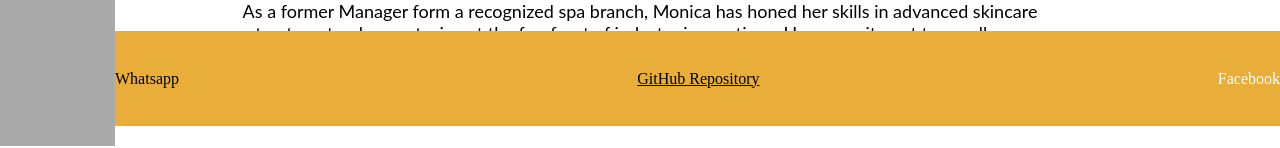
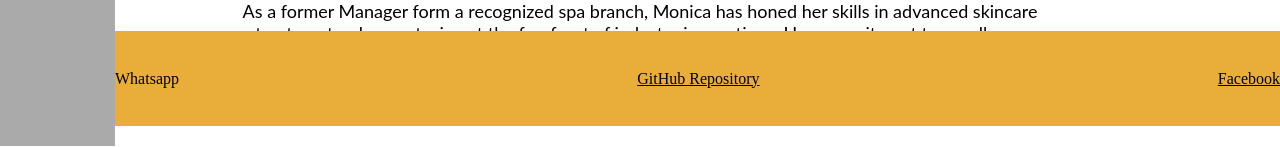
Before and after one commit to Luiz-elTlaloc/Spa-client, a React (Vite) app: page /about in a window 1280 px wide. Shown: the part 674-822 px from the top of the page. Built offline with nearby package versions, Linux system fonts and the light colour scheme; no server answers.

Commit message:
social routes

```diff
--- a/src/components/Footer.jsx
+++ b/src/components/Footer.jsx
@@ -9,13 +9,13 @@ const Footer = () => {
       <a>Whatsapp</a>
       </div>
       <div className="github-button">
-        <a href="https://github.com/emelygomezio/react-app">
+        <a href="https://github.com/Luiz-elTlaloc">
           GitHub Repository
         </a>
       </div>
       <div className="footer-nav">
         <div className="footer-bottom">
-          <p> Facebook</p>
+          <a href="https://www.facebook.com/Monikspamx?locale=es_LA"> Facebook</a>
         </div>
       </div>
     </div>
```
